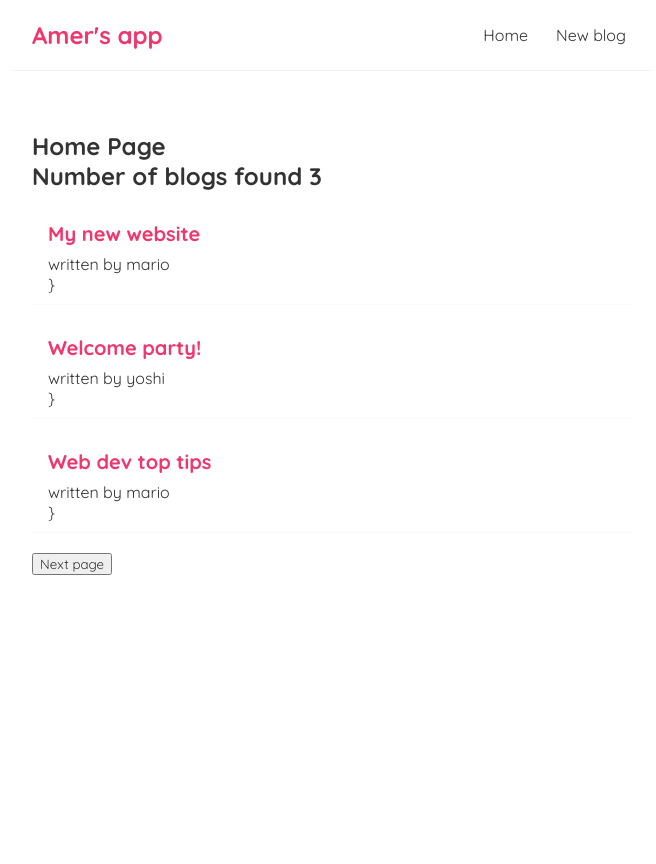
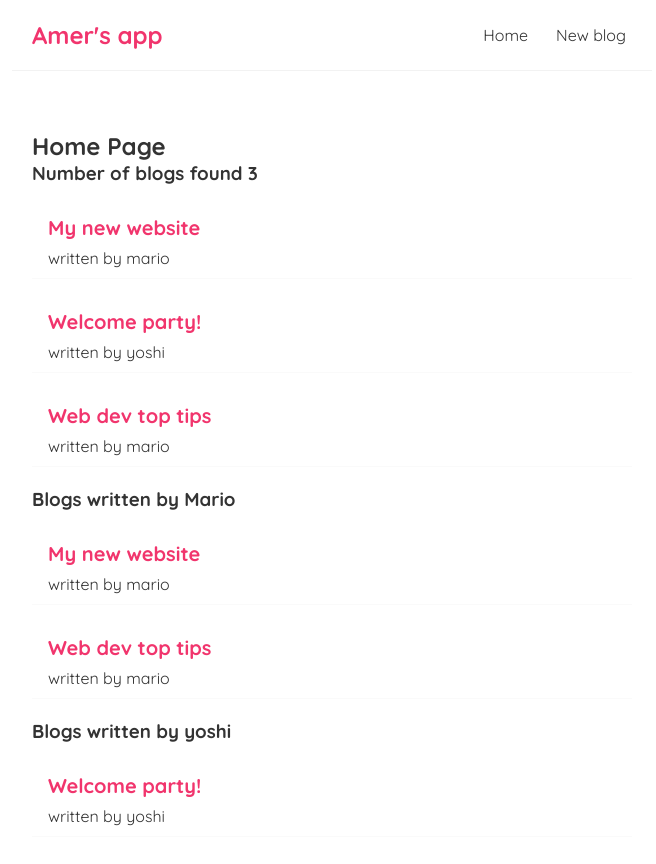
Before and after one commit to AmerBiro/my_first_react_app, a React (Create React App) app: page / in a window 1280 px wide. Shown: the top 864 px of the page, without its empty margins (308-964 px from the left). Before the commit the page ends 800 px from the top, so only its background shows below. Built offline with nearby package versions, Linux system fonts and the light colour scheme; the HTML template or start-up script is replaced by a standard one.

Commit message:
using fliter to fliter arrays

```diff
--- a/src/_home/BlogList.js
+++ b/src/_home/BlogList.js
@@ -1,18 +1,19 @@
-const BlogList = (props) => {
-  const blogs = props.blogs;
-  const title = props.title;
-  const end = props.end;
+const BlogList = ({blogs, top, bottom}) => {
+// const BlogList = (props) => {
+  // const blogs = props.blogs;
+  // const top = props.top;
+  // const bottom = props.bottom;
 
   return (
     <div className="blog-list">
-      <h2>{title}</h2>
+      <h3>{top}</h3>
       {blogs.map((blog) => (
         <div className="blog-preview" key={blog.id}>
           <h2>{blog.title}</h2>
-          <p>written by {blog.author}</p>}
+          <p>written by {blog.author}</p>
         </div>
       ))}
-      <button>{end}</button>
+      {/* <button>{bottom}</button> */}
     </div>
   );
 };
--- a/src/_home/Home.js
+++ b/src/_home/Home.js
@@ -43,8 +43,16 @@ const Home = () => {
     <div className="home">
       <h2>Home Page</h2>
      <BlogList blogs={blogs}
-     title={"Number of blogs found " + noBlogs}
-     end={"Next page"}/>
+     top={"Number of blogs found " + noBlogs}
+     bottom={"Next page"}/>
+
+     <BlogList blogs={blogs.filter ((blog) => blog.author === 'mario')}
+     top="Blogs written by Mario"
+     />
+
+     <BlogList blogs={blogs.filter ((blog) => blog.author === 'yoshi')}
+     top="Blogs written by yoshi"
+     />
 
       {/*         <button onClick={clickButton}>Click me</button>
 
```
